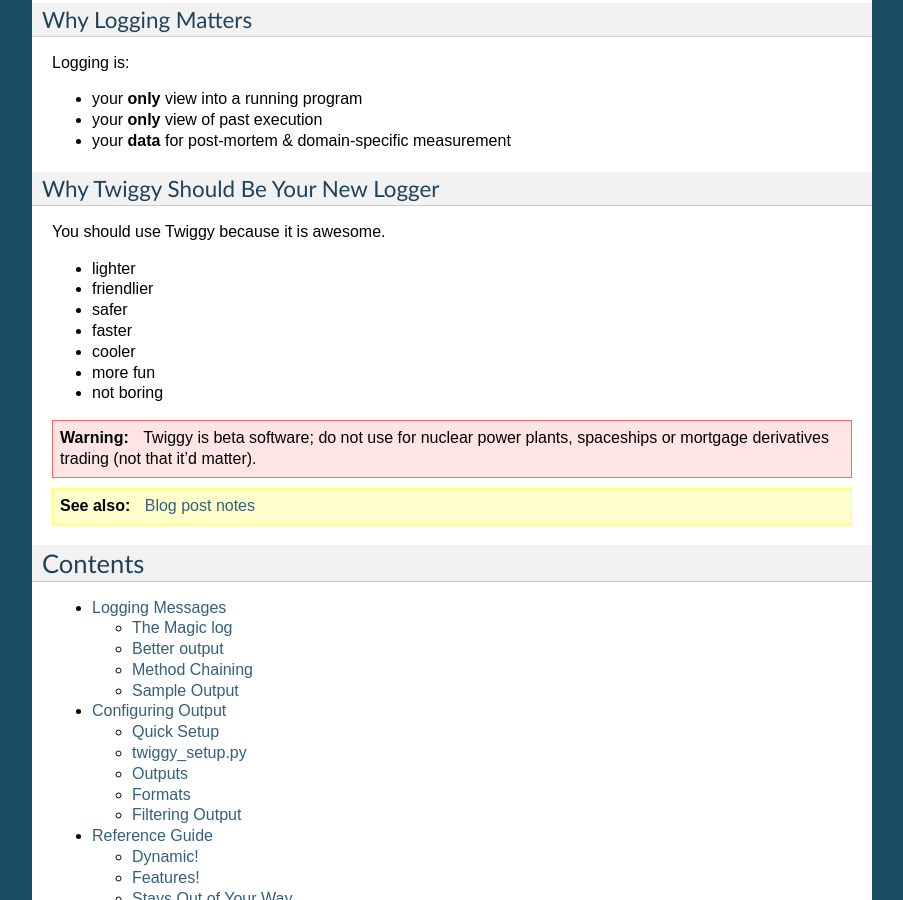
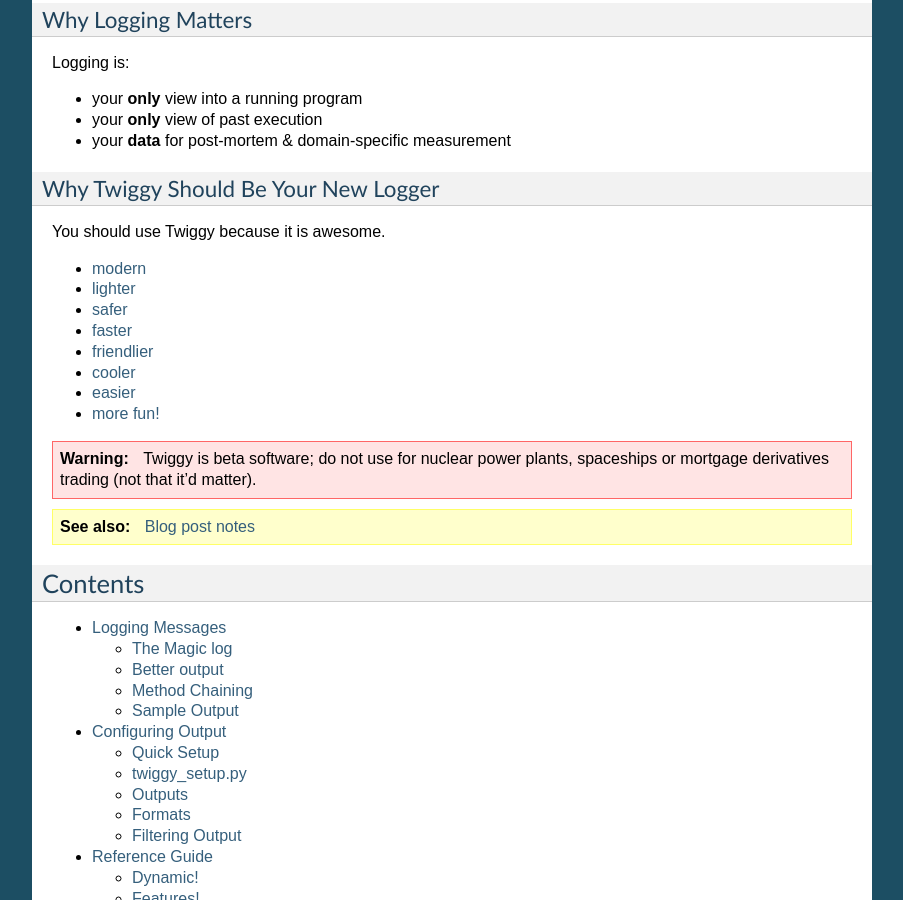
Before and after one commit to wearpants/twiggy, a Sphinx documentation site: the page built from doc/index.rst, in a window 1280 px wide and 900 px high, scrolled down 494 px. Shown: the whole window, without its empty margins (198-1101 px from the left). Built offline with Sphinx 7.4.7, drawn with Linux system fonts in a browser that asks for light colours.

Commit message:
brag a little

```diff
--- a/doc/configuration.rst
+++ b/doc/configuration.rst
@@ -11,6 +11,8 @@
 
 .. autofunction:: twiggy.quickSetup
     :noindex:
+
+.. _twiggy-setup:
 
 *******************
 twiggy_setup.py
--- a/doc/glossary.rst
+++ b/doc/glossary.rst
@@ -6,6 +6,6 @@
     :sorted:
 
     structured logging
-        logging information in easy-to-parse key-value pairs, instead of embedded in a human-readable message. See :meth:`Logger.struct`
+        logging information in easy-to-parse key-value pairs, instead of embedded in a human-readable message. See an :ref:`example <structured-logging>`
     asynchronous logging
         performance enhancement that moves formatting and writing messages to a separate process. See :ref:`async-logging`.
--- a/doc/index.rst
+++ b/doc/index.rst
@@ -40,13 +40,14 @@
 
 You should use Twiggy because it is awesome.
 
-* lighter
-* friendlier
-* safer
-* faster
-* cooler
-* more fun
-* not boring
+* :ref:`modern <twiggy-setup>`
+* :doc:`lighter <configuration>`
+* :ref:`safer <never-raises>`
+* :ref:`faster <async-logging>`
+* :ref:`friendlier <better-output>`
+* :ref:`cooler <dynamic-messages>`
+* :ref:`easier <structured-logging>`
+* :doc:`more fun! <logging>`
 
 .. warning::
     Twiggy is beta software; do not use for nuclear power plants, spaceships or mortgage derivatives trading (not that it'd matter).
--- a/doc/logging.rst
+++ b/doc/logging.rst
@@ -37,6 +37,8 @@
 >>> mylog.debug('hello')
 DEBUG:alfredo:hello
 
+.. _better-output:
+
 **************
 Better output
 **************
@@ -71,6 +73,8 @@
 
 >>> log.name('benito').info('hi there')
 INFO:benito:hi there
+
+.. _structured-logging:
 
 It makes :term:`structured logging` easy. In the past, fielded data was stuffed in the text of your message:
 
--- a/doc/reference_guide.rst
+++ b/doc/reference_guide.rst
@@ -1,6 +1,9 @@
 ##############################
 Reference Guide
 ##############################
+
+
+.. _dynamic-messages:
 
 ******************
 Dynamic!
@@ -54,6 +57,8 @@
 WSGI Extension
 ==============
 OMG it don't exist yet.
+
+.. _never-raises:
 
 ***********************
 Stays Out of Your Way
```
